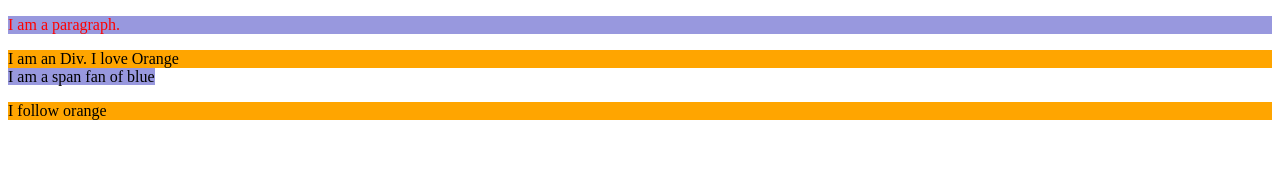
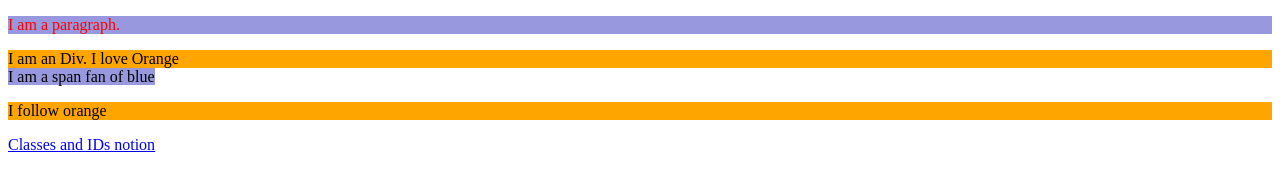
Before and after one commit to letscode011/WebDev, a plain HTML site: page Classes and IDs/index.html in a window 1280 px wide. Drawn offline with Linux system fonts and the light colour scheme.

Commit message:
Added Classes and IDs

```diff
--- a/Classes and IDs/index.html
+++ b/Classes and IDs/index.html
@@ -11,5 +11,6 @@
     <div class = "Orange">I am an Div. I love Orange</div>
     <span class="Blue">I am a span fan of blue</span>
     <p class="Orange">I follow orange</p>
+    <a href="https://www.notion.so/Classes-and-IDs-b19448187a904ff8bf30d814804354c6">Classes and IDs notion</a>
 </body>
 </html>
```
